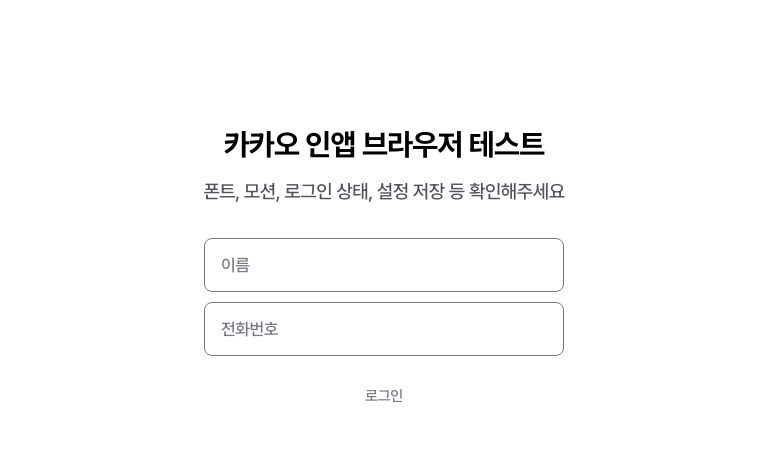
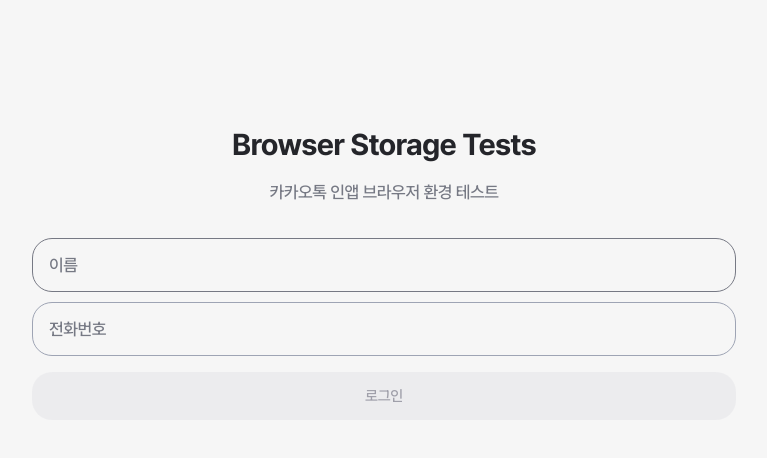
Before and after one commit to dohyeoplim/kakao-persistent-storage, a Next.js app: page / in a window 1280 px wide. Shown: the top 458 px of the page, without its empty margins (256-1023 px from the left). Built offline with nearby package versions, Linux system fonts and the light colour scheme; no server answers.

Commit message:
feat: add login

```diff
--- a/app/(home)/components/LoginForm.tsx
+++ b/app/(home)/components/LoginForm.tsx
@@ -4,11 +4,7 @@
 import * as Yup from "yup";
 import TextInput from "@/shared/components/FormComponents/TextInput";
 import PhoneNumberInput from "@/shared/components/FormComponents/PhoneNumberInput";
-
-type LoginFormProps = {
-    formID?: string;
-    afterSubmit?: () => void;
-};
+import { login } from "@/lib/session";
 
 const LoginFormSchema = Yup.object().shape({
     name: Yup.string().required("이름을 입력해주세요."),
@@ -17,32 +13,22 @@
         .required("전화번호를 입력해주세요."),
 });
 
-export default function LoginForm({ formID = "loginForm" }: LoginFormProps) {
-    // const { signIn } = useSession();
-
+export default function LoginForm() {
     return (
         <Formik
             initialValues={{ name: "", phoneNumber: "" }}
             validationSchema={LoginFormSchema}
-            // onSubmit={async (_values, actions) => {
-            //     try {
-            //         await
-            //     } catch (err: any) {
-            //         alert(err);
-            //     }
-            //     actions.setSubmitting(false);
-            // }}
             onSubmit={async (values, actions) => {
-                alert(JSON.stringify(values));
+                try {
+                    await login(values.name, values.phoneNumber);
+                } catch (err: any) {
+                    alert(err);
+                }
                 actions.setSubmitting(false);
             }}
         >
             {({ handleSubmit, isValid, dirty }) => (
-                <form
-                    id={formID}
-                    onSubmit={handleSubmit}
-                    className="flex flex-col"
-                >
+                <form onSubmit={handleSubmit} className="w-full flex flex-col">
                     <TextInput
                         id="name"
                         name="name"
@@ -59,8 +45,8 @@
 
                     <button
                         type="submit"
-                        className="mt-4 font-body06 w-full py-3.5 bg-zinc-800 disabled:bg-transparent disabled:text-grey-700 text-white disabled:cursor-not-allowed hover:bg-zinc-700 cursor-pointer transition-colors rounded-xl"
                         disabled={!(isValid && dirty)}
+                        className="mt-4 font-body06 w-full py-3.5 bg-zinc-800 disabled:bg-zinc-200/50 text-white disabled:text-zinc-400 disabled:cursor-not-allowed cursor-pointer transition-colors rounded-[20px]"
                     >
                         로그인
                     </button>
--- a/app/(home)/page.tsx
+++ b/app/(home)/page.tsx
@@ -1,20 +1,47 @@
-import Button from "../shared/components/Button";
+import { getSession, getUser, logout } from "@/lib/session";
 import LoginForm from "./components/LoginForm";
+import Button from "@/shared/components/Button";
+import SummaryCard from "@/shared/components/SummaryCard";
+import ExpandableCard from "@/shared/components/ExpandableCard";
+import { formatJwtExpiration } from "@/shared/utils/formatJWTExpiration";
 
-export default function Home() {
+export default async function Home() {
+    const session = await getSession();
+
     return (
         <div className="flex min-h-screen items-center justify-center bg-zinc-50">
-            <main className="flex min-h-screen w-full max-w-3xl flex-col items-center justify-start gap-6 py-32 px-8 bg-white">
-                <div className="flex flex-col items-center gap-5 text-center">
-                    <h1 className="font-title01 text-black dark:text-zinc-50">
-                        카카오 인앱 브라우저 테스트
+            <main className="flex min-h-screen w-full max-w-3xl flex-col items-center justify-start gap-6 py-32 px-8 bg-background">
+                <div className="w-full flex flex-col items-center gap-5 text-center">
+                    <h1 className="font-title01 text-grey-900">
+                        Browser Storage Tests
                     </h1>
-                    <p className="font-body02 text-zinc-600 ">
-                        폰트, 모션, 로그인 상태, 설정 저장 등 확인해주세요
+                    <p className="font-body04 text-grey-700">
+                        카카오톡 인앱 브라우저 환경 테스트
                     </p>
                 </div>
 
-                <LoginForm />
+                {session ? (
+                    <div className="w-full flex flex-col gap-2">
+                        <ExpandableCard
+                            cardTitle="세션 정보"
+                            cardDescription="현재 로그인된 사용자의 세션 정보입니다."
+                            className="w-full"
+                            isExpandable
+                        >
+                            <ul className="flex flex-col gap-2 font-body06 text-grey-800 list-disc list-inside">
+                                <li>이름: {session.user.name}</li>
+                                <li>전화번호: {session.user.phoneNumber}</li>
+                                <li>
+                                    로그인 만료:{" "}
+                                    {formatJwtExpiration(session.exp)}
+                                </li>
+                            </ul>
+                        </ExpandableCard>
+                        <Button onClick={logout}>로그아웃</Button>
+                    </div>
+                ) : (
+                    <LoginForm />
+                )}
             </main>
         </div>
     );
--- /dev/null
+++ b/app/lib/session.ts
@@ -0,0 +1,97 @@
+"use server";
+
+import { SignJWT, jwtVerify, type JWTPayload } from "jose";
+import { cookies } from "next/headers";
+import { NextRequest, NextResponse } from "next/server";
+
+export interface SessionUser {
+    name: string;
+    phoneNumber: string;
+}
+type SessionData = { user: SessionUser };
+type VerifiedSession = SessionData & JWTPayload;
+
+const secret = process.env.JWT_SECRET;
+if (!secret) throw new Error("JWT_SECRET is not set");
+const key = new TextEncoder().encode(secret);
+
+const SESSION_MAX_AGE_S = 7 * 24 * 60 * 60;
+
+export async function encrypt(payload: SessionData): Promise<string> {
+    return await new SignJWT(payload)
+        .setProtectedHeader({ alg: "HS256" })
+        .setIssuedAt()
+        .setExpirationTime(Math.floor(Date.now() / 1000) + SESSION_MAX_AGE_S)
+        .sign(key);
+}
+
+export async function decrypt(token: string): Promise<VerifiedSession> {
+    const { payload } = await jwtVerify(token, key, {
+        algorithms: ["HS256"],
+        clockTolerance: "5s",
+    });
+    return payload as VerifiedSession;
+}
+
+export async function login(name: string, phoneNumber: string): Promise<void> {
+    const session = await encrypt({ user: { name, phoneNumber } });
+    const cookieStore = await cookies();
+    cookieStore.set("session", session, {
+        httpOnly: true,
+        path: "/",
+        sameSite: "lax",
+        secure: process.env.NODE_ENV === "production",
+        maxAge: SESSION_MAX_AGE_S,
+    });
+}
+
+export async function logout(): Promise<void> {
+    const cookieStore = await cookies();
+    cookieStore.set("session", "", {
+        httpOnly: true,
+        path: "/",
+        sameSite: "lax",
+        secure: process.env.NODE_ENV === "production",
+        maxAge: 0,
+    });
+}
+
+export async function getSession(): Promise<VerifiedSession | null> {
+    const cookieStore = await cookies();
+    const token = cookieStore.get("session")?.value;
+    if (!token) return null;
+    try {
+        return await decrypt(token);
+    } catch {
+        return null;
+    }
+}
+
+export async function updateSession(
+    request: NextRequest
+): Promise<NextResponse | undefined> {
+    const token = request.cookies.get("session")?.value;
+    if (!token) return;
+
+    try {
+        const payload = await decrypt(token);
+        const renewed = await encrypt({ user: payload.user });
+
+        const res = NextResponse.next();
+        res.cookies.set("session", renewed, {
+            httpOnly: true,
+            path: "/",
+            sameSite: "lax",
+            secure: process.env.NODE_ENV === "production",
+            maxAge: SESSION_MAX_AGE_S,
+        });
+        return res;
+    } catch {
+        return;
+    }
+}
+
+export async function getUser(): Promise<SessionUser | null> {
+    const session = await getSession();
+    return session?.user ?? null;
+}
--- a/app/shared/components/ExpandableCard/index.tsx
+++ b/app/shared/components/ExpandableCard/index.tsx
@@ -1,3 +1,5 @@
+"use client";
+
 import type { ExpandableCardProps } from "./types";
 import { useCollapsible } from "@/shared/hooks/useCollapsible";
 import { CardHeader } from "./CardHeader";
--- a/app/shared/components/FormComponents/PhoneNumberInput.tsx
+++ b/app/shared/components/FormComponents/PhoneNumberInput.tsx
@@ -56,8 +56,8 @@
                             onChange={phoneNumberFilter}
                             maxLength={13}
                             className={cn(
-                                "font-body04 w-full rounded-lg border-[0.3px] border-grey-700 px-4 py-3.5 transition-all duration-200 outline-none",
-                                "focus:ring ring-key-primary focus:border-key-primary",
+                                "font-body04 w-full rounded-[20px] border-[0.3px] border-grey-500 px-4 py-3.5 transition-all duration-200 outline-none",
+                                "focus:ring ring-grey-700",
                                 "placeholder:text-grey-700",
                                 "appearance-none [-webkit-appearance:none] [-moz-appearance:none]",
                                 error &&
--- a/app/shared/components/FormComponents/TextInput.tsx
+++ b/app/shared/components/FormComponents/TextInput.tsx
@@ -40,8 +40,8 @@
                 as="input"
                 type={type}
                 className={cn(
-                    "font-body04 w-full rounded-lg border-[0.3px] border-grey-700 px-4 py-3.5 transition-all duration-200 outline-none",
-                    "focus:ring ring-key-primary focus:border-key-primary",
+                    "font-body04 w-full rounded-[20px] border-[0.3px] border-grey-700 px-4 py-3.5 transition-all duration-200 outline-none",
+                    "focus:ring ring-grey-700",
                     "placeholder:text-grey-700",
                     "appearance-none [-webkit-appearance:none] [-moz-appearance:none]",
                     error && "border-danger-red focus:ring-danger-red",
--- a/app/shared/components/SummaryCard/index.tsx
+++ b/app/shared/components/SummaryCard/index.tsx
@@ -1,3 +1,5 @@
+"use client";
+
 import { motion } from "motion/react";
 import type { SummaryCardProps } from "./types";
 import { ChevronDown, ChevronUp } from "lucide-react";
--- /dev/null
+++ b/app/shared/utils/formatJWTExpiration.ts
@@ -0,0 +1,12 @@
+export function formatJwtExpiration(exp?: number): string {
+    if (!exp) return "No expiration";
+    const date = new Date(exp * 1000);
+    return date.toLocaleString("ko-KR", {
+        year: "numeric",
+        month: "short",
+        day: "numeric",
+        hour: "2-digit",
+        minute: "2-digit",
+        second: "2-digit",
+    });
+}
--- a/app/styles/theme.css
+++ b/app/styles/theme.css
@@ -121,6 +121,10 @@
         @apply bg-light-surface border-[0.5px] border-grey-100 rounded-[20px];
     }
 
+    .card-designed-clear {
+        @apply bg-transparent border-[0.5px] border-grey-100 rounded-[20px];
+    }
+
     .full-bleed {
         position: relative;
         width: 100vw;
```
Also changed, not shown: app/lib/userType.ts (added, +10 -0 lines), app/shared/components/Button/index.tsx (+4 -3 lines).
